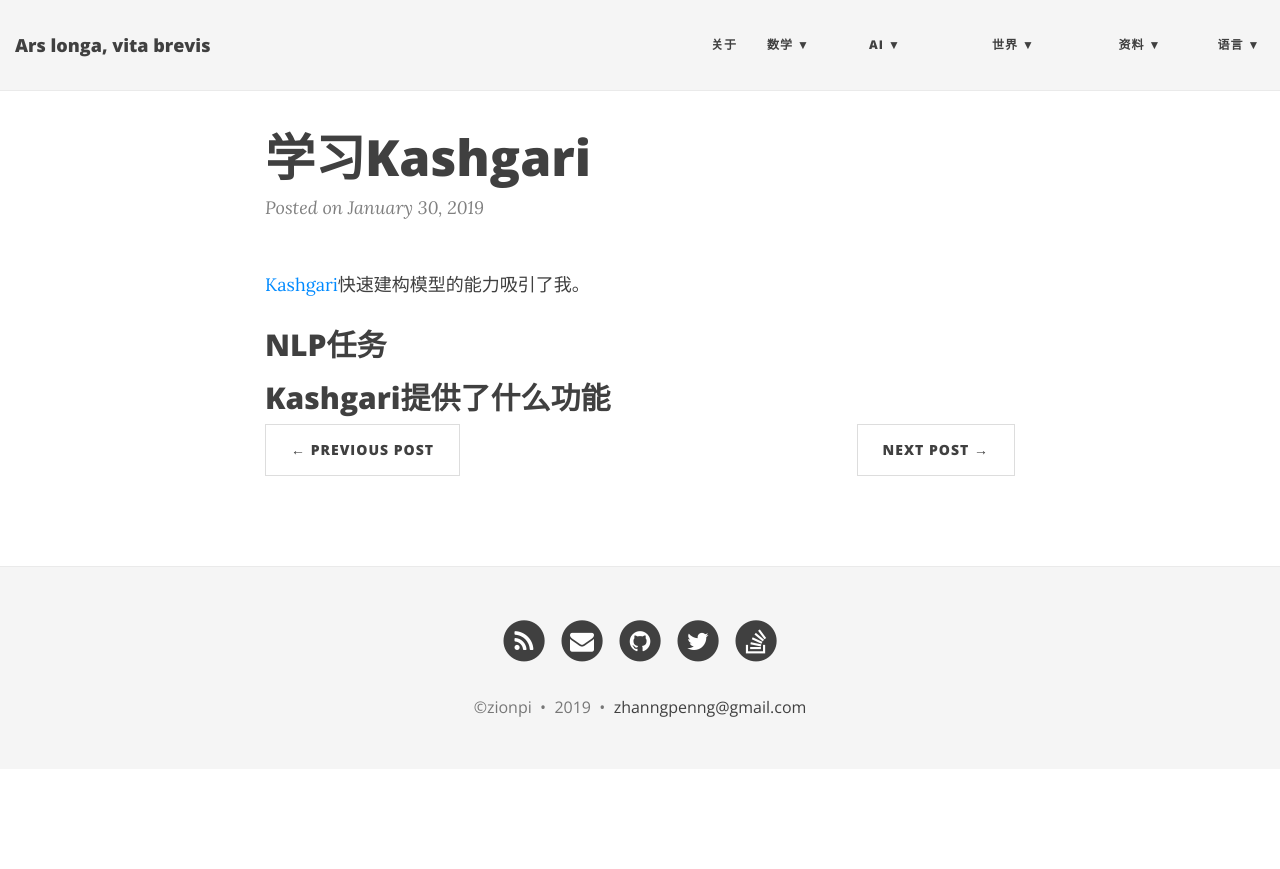
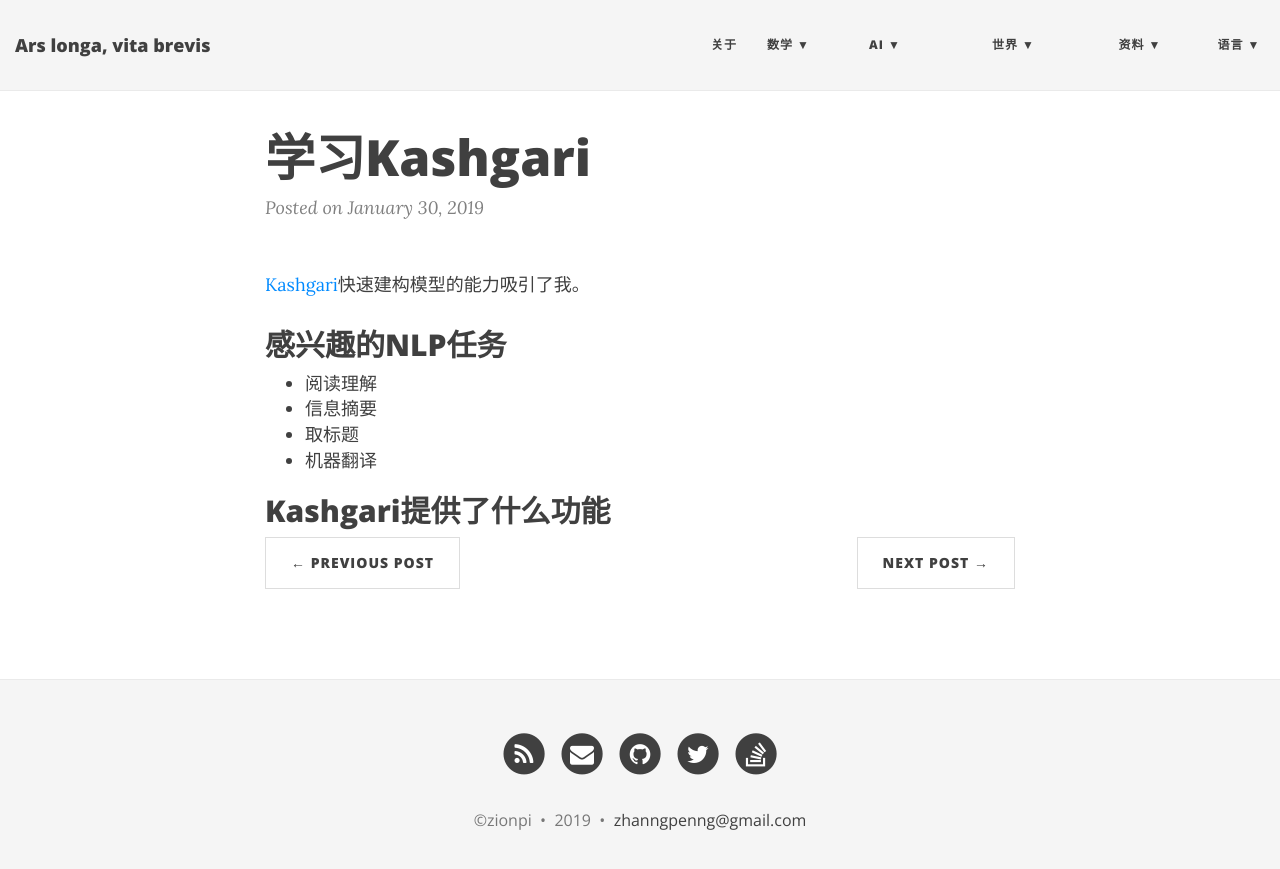
Before and after one commit to ZionPi/zionpi.github.io, a Jekyll site: the page built from _posts/2019-01-30-learn-Kashgari.md, in a window 1280 px wide. Shown: the top 869 px of the page. Built offline with Jekyll 4.4.1, drawn with Linux system fonts in a browser that asks for light colours; nearby versions of some CDN libraries.

Commit message:
Update 2019-01-30-learn-Kashgari.md

```diff
--- a/_posts/2019-01-30-learn-Kashgari.md
+++ b/_posts/2019-01-30-learn-Kashgari.md
@@ -4,7 +4,10 @@ title: 学习Kashgari
 ---
 [Kashgari](https://github.com/BrikerMan/Kashgari)快速建构模型的能力吸引了我。
 
-## NLP任务
-
+## 感兴趣的NLP任务
+- 阅读理解
+- 信息摘要
+- 取标题
+- 机器翻译
 
 ## Kashgari提供了什么功能
```
